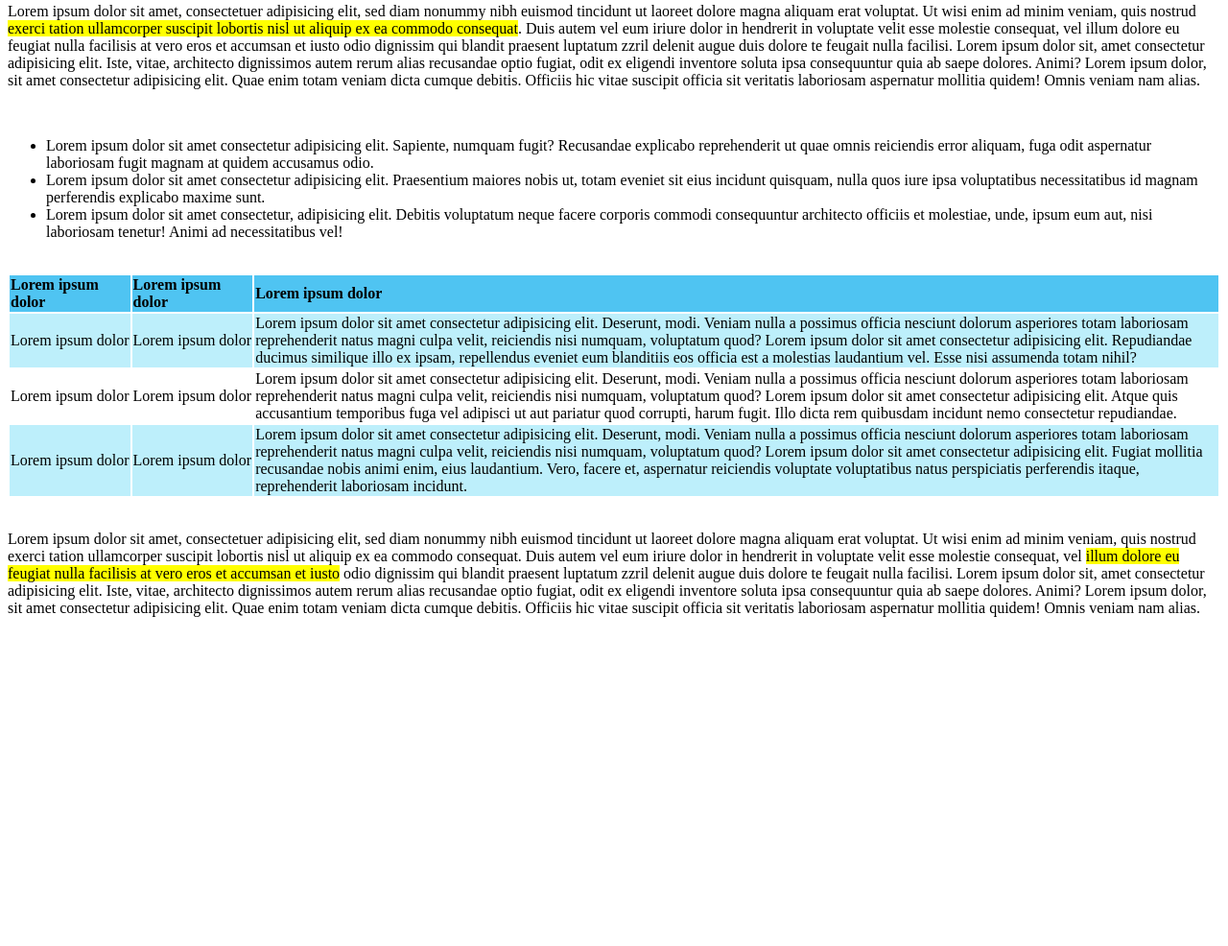
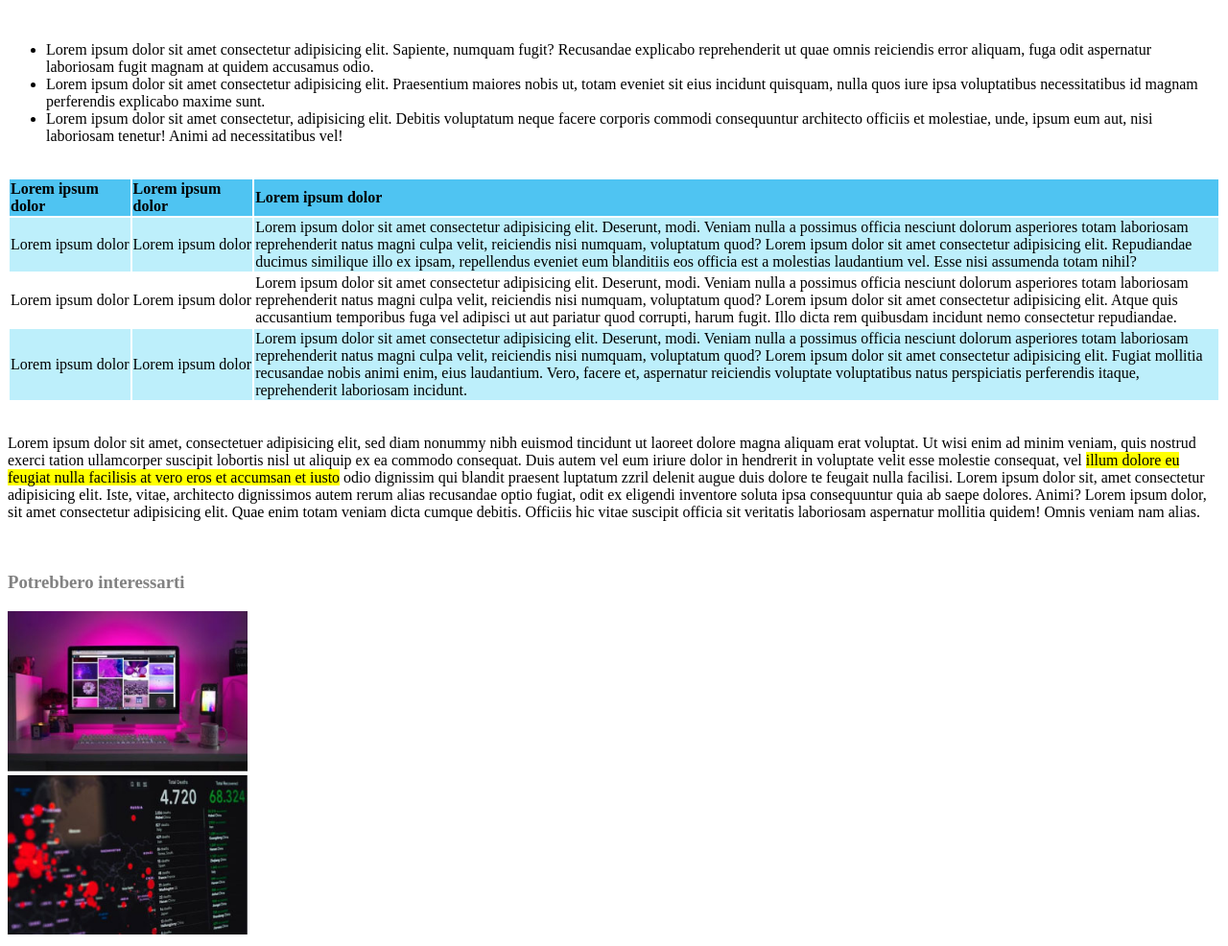
Before and after one commit to andreapanella/html-css-booleaner, a plain HTML site: page index.html in a window 1280 px wide. Shown: the part 1676-2662 px from the top of the page at 96% size. Before the commit the page ends 2361 px from the top, so only its background shows below. Drawn offline with Linux system fonts and the light colour scheme.

Commit message:
filled final section in index.html and style.css

```diff
--- a/css/style.css
+++ b/css/style.css
@@ -7,7 +7,7 @@
 
 
 
-div > img {
+.top-banner > img {
     width: 200px;
     height: 100px;
     margin-top: 50px;
@@ -59,3 +59,14 @@ td {
 .row-data {
     background-color: rgba(38, 203, 240, 0.3);
 }
+
+
+.color-text-grey {
+    color: rgb(130, 130, 130);
+}
+
+
+.foto-finale img {
+    width: 250px;
+    height: 100%;
+}
--- a/index.html
+++ b/index.html
@@ -105,7 +105,15 @@
 
         <!-- This section contains two final images to further analyze the topic -->
         <section>
+            <h3><span class="color-text-grey">Potrebbero interessarti</span></h3>
 
+                <div class="foto-finale">
+                    <img src="./img/monitor.jpg" alt="Un computer">
+                </div>
+
+                <div class="foto-finale">
+                    <img src="./img/graph.jpg" alt="Una heat map">
+                </div>
         </section>
     </main>
 </body>
```
